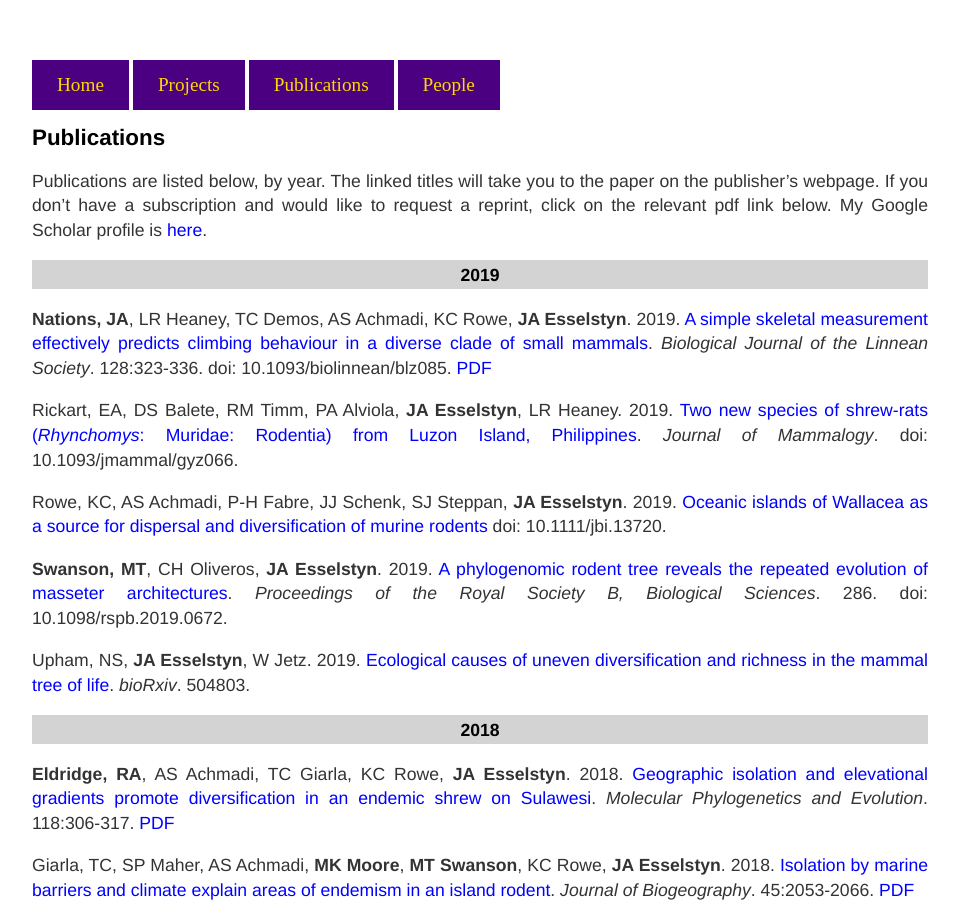
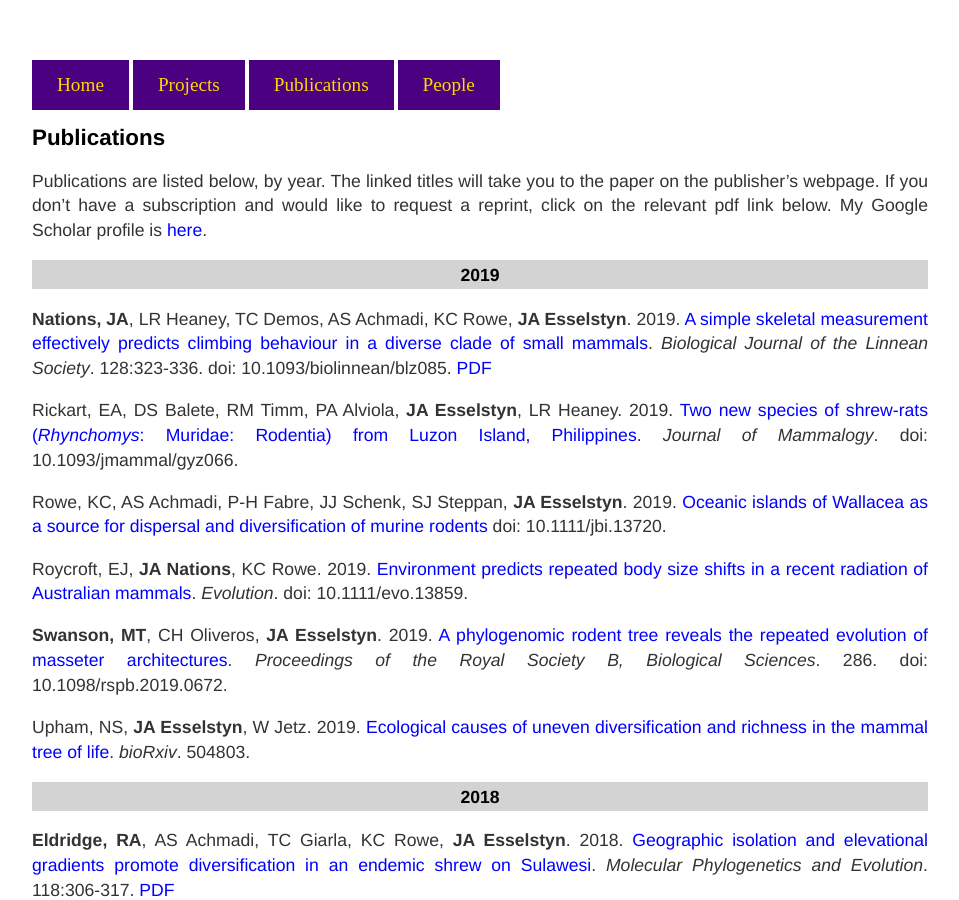
Before and after one commit to esselstyn/esselstyn.github.io, a Jekyll site: the page built from publications.md, in a window 1280 px wide and 900 px high. Shown: the whole window, without its empty margins (160-1119 px from the left). Built offline with Jekyll 4.4.1, drawn with Linux system fonts in a browser that asks for light colours.

Commit message:
Update publications.md

```diff
--- a/publications.md
+++ b/publications.md
@@ -12,6 +12,8 @@ Publications are listed below, by year. The linked titles will take you to the p
 Rickart, EA, DS Balete, RM Timm, PA Alviola, **JA Esselstyn**, LR Heaney. 2019. [Two new species of shrew-rats (_Rhynchomys_: Muridae: Rodentia) from Luzon Island, Philippines](https://doi.org/10.1093/jmammal/gyz066). _Journal of Mammalogy_. doi: 10.1093/jmammal/gyz066.
 
 Rowe, KC, AS Achmadi, P-H Fabre, JJ Schenk, SJ Steppan, **JA Esselstyn**. 2019. [Oceanic islands of Wallacea as a source for dispersal and diversification of murine rodents](https://doi.org/10.1111/jbi.13720) doi: 10.1111/jbi.13720.
+
+Roycroft, EJ, **JA Nations**, KC Rowe. 2019. [Environment predicts repeated body size shifts in a recent radiation of Australian mammals](https://doi.org/10.1111/evo.13859). _Evolution_. doi: 10.1111/evo.13859.
 
 **Swanson, MT**, CH Oliveros, **JA Esselstyn**. 2019. [A phylogenomic rodent tree reveals the repeated evolution of masseter architectures](https://doi.org/10.1098/rspb.2019.0672). _Proceedings of the Royal Society B, Biological Sciences_. 286. doi: 10.1098/rspb.2019.0672.
 
```
